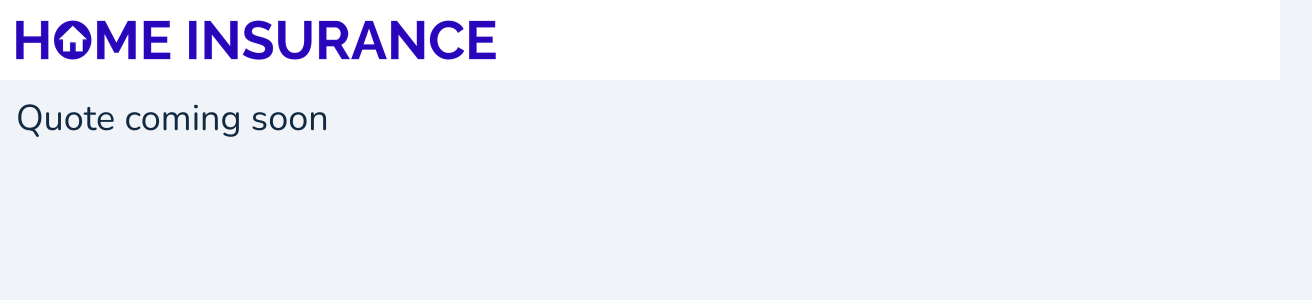
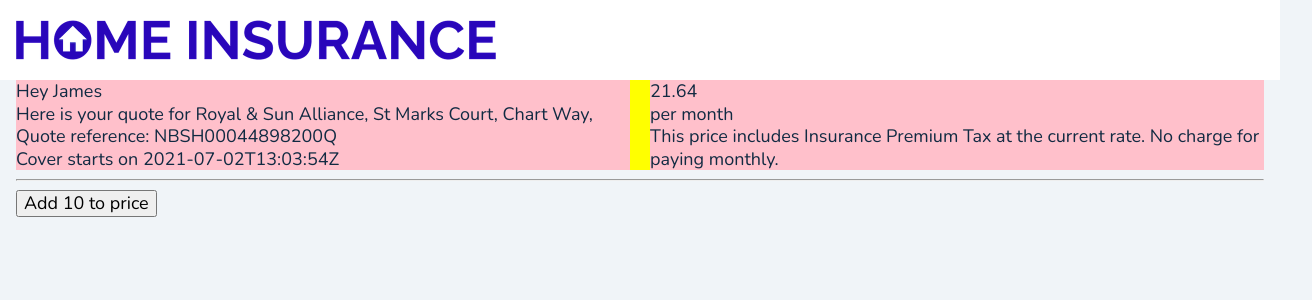
Before and after one commit to LennyBalston/home-insurance-quote-page, a React (Create React App) app: page / in a window 1280 px wide. Shown: the top 300 px of the page, 1312 px wide, since content can reach past the window. Built offline with nearby package versions, Linux system fonts and the light colour scheme; data requests are answered from the project's data file.

Commit message:
Display quote data

```diff
--- a/src/App.js
+++ b/src/App.js
@@ -4,41 +4,52 @@ import { ThemeProvider } from 'styled-components';
 import GlobalStyle from './styles/GlobalStyle';
 import theme from './styles/theme';
 import logo from './assets/logo.png';
+
 import useFetch from './hooks/useFetch';
-
 import Container from './components/Container';
+import ContainerWrapper from './components/ContainerWrapper';
 import Header from './components/Header';
 import Logo from './components/Logo';
 
-import Loading from './containers/Loading';
-import Error from './containers/Error';
 import Quote from './containers/Quote';
 
+import Loading from './components/Loading';
+import Error from './components/Error';
+
 function App() {
-  const { data, isLoading, isSuccess, isError } =
-    useFetch(process.env.REACT_APP_QUOTE_API_URL);
 
-  let content;
-  if (isLoading) {
-    content = <Loading />
-  } else if (isSuccess) {
-    console.log('quote data: ', data)
-    content = <Quote quote={data} />
-  } else if (isError) {
-    content = <Error />
+  const {
+    data: quote,
+    isLoading: isQuoteLoading,
+    isSuccess: isQuoteSuccess,
+    isError: isQuoteError
+  } = useFetch(process.env.REACT_APP_QUOTE_API_URL);
+
+  let quoteContent;
+  if (isQuoteLoading) {
+    quoteContent = <Loading />
+  } else if (isQuoteSuccess) {
+    console.log('quote data: ', quote)
+    quoteContent = <Quote quote={quote} />
+  } else if (isQuoteError) {
+    quoteContent = <Error />
   }
 
   return (
     <ThemeProvider theme={theme}>
       <GlobalStyle />
-      <Header>
+      <ContainerWrapper backgroundColor={theme.color.white}>
         <Container >
-          <Logo src={logo} alt="logo" width="auto" height="auto" />
+          <Header>
+            <Logo src={logo} alt="logo" width="auto" height="auto" />
+          </Header>
         </Container>
-      </Header>
-      <Container as="main" pt="default">
-        {content}
-      </Container>
+      </ContainerWrapper>
+      <ContainerWrapper>
+        <Container as="main"  >
+          {quoteContent}
+        </Container>
+      </ContainerWrapper>
     </ThemeProvider>
   );
 }
--- a/src/components/Container.js
+++ b/src/components/Container.js
@@ -1,12 +1,9 @@
 import styled from 'styled-components';
 
 const Container = styled.div`
-  display: flex;
-  width: 100%;
+  display: block;
   max-width: ${(props) => props.theme.maxWidth};
   margin: 0 auto;
-  justify-content: ${(props) => props.justifyContent ? props.justifyContent : 'initial'};
-  align-items: ${(props) => props.alignItems ? props.alignItems : 'initial'};
   padding: 0 ${(props) => `calc((
       ${props.theme.spacing.default} / ${props.theme.rootSize}) * 1rem)`};
   padding-top: ${(props) => `calc((
--- /dev/null
+++ b/src/components/ContainerWrapper.js
@@ -0,0 +1,10 @@
+import styled from 'styled-components';
+
+const ContainerWrapper = styled.div`
+  display: block;
+  background-color: ${(props) =>
+    props.backgroundColor ? props.backgroundColor : 'inherit'
+  };
+`;
+
+export default ContainerWrapper;
--- /dev/null
+++ b/src/components/Grid.js
@@ -0,0 +1,17 @@
+import styled from 'styled-components';
+
+const Grid = styled.div`
+  background-color: yellow;
+  display: grid;
+  grid-gap: 20px;
+
+  @media (min-width: ${(props) => props.theme.breakpoint.sm}) {
+    grid-template-columns: 1fr 1fr;
+  }
+
+  & > * {
+    background-color: pink;
+  }
+`;
+
+export default Grid;
--- a/src/components/Header.js
+++ b/src/components/Header.js
@@ -2,9 +2,9 @@ import styled from 'styled-components';
 
 const Header = styled.header`
   display: flex;
+  width: 100%;
   height: 40px;
   align-items: center;
-  background-color: ${(props) => props.theme.color.white};
 
   @media (min-width: ${(props) => props.theme.breakpoint.md}) {
     height: 80px;
--- a/src/components/Logo.js
+++ b/src/components/Logo.js
@@ -1,6 +1,7 @@
 import styled from 'styled-components';
 
 const Logo = styled.img`
+  display: block;
   max-height: 20px;
 
   @media (min-width: ${(props) => props.theme.breakpoint.md}) {
--- a/src/containers/Quote.js
+++ b/src/containers/Quote.js
@@ -1,6 +1,45 @@
-function Quote() {
+import { useState } from 'react';
+
+import Grid from '../components/Grid';
+
+function Quote({ quote }) {
+
+  const [monthlyPrice, setMonthlyPrice] = useState(quote.monthlyPrice)
+  const [annualPrice, setAnnualPrice] = useState(quote.annualPrice)
+
+  const handlePriceUpdate = (action, monthlyPrice, annualPrice) => {
+    console.log('price ready to update');
+    switch (action) {
+      case "add":
+        setMonthlyPrice(prevPrice => prevPrice + monthlyPrice);
+        setAnnualPrice(prevPrice => prevPrice + annualPrice);
+        break;
+      default:
+        break;
+    }
+  }
+
   return (
-    <h1>Quote coming soon</h1>
+    <>
+      <Grid>
+        <div>
+          <div>Hey {quote.firstName}</div>
+          <p>Here is your quote for Royal & Sun Alliance, {quote.address1}, {quote.address2}, {quote.address3} </p>
+          <p>Quote reference: {quote.quoteRef}</p>
+          <p>Cover starts on {quote.startDate}</p>
+        </div>
+
+        <div>
+          <div>{monthlyPrice}</div>
+          <div>per month</div>
+          <p>This price includes Insurance Premium Tax at the current rate. No charge for paying monthly.</p>
+        </div>
+      </Grid>
+
+
+      <hr />
+      <button onClick={() => handlePriceUpdate('add', 10, 10)}>Add 10 to price</button>
+    </>
   )
 }
 
```
Also changed, not shown: src/components/Error.js (renamed from src/containers/Error.js), src/components/Loading.js (renamed from src/containers/Loading.js).
